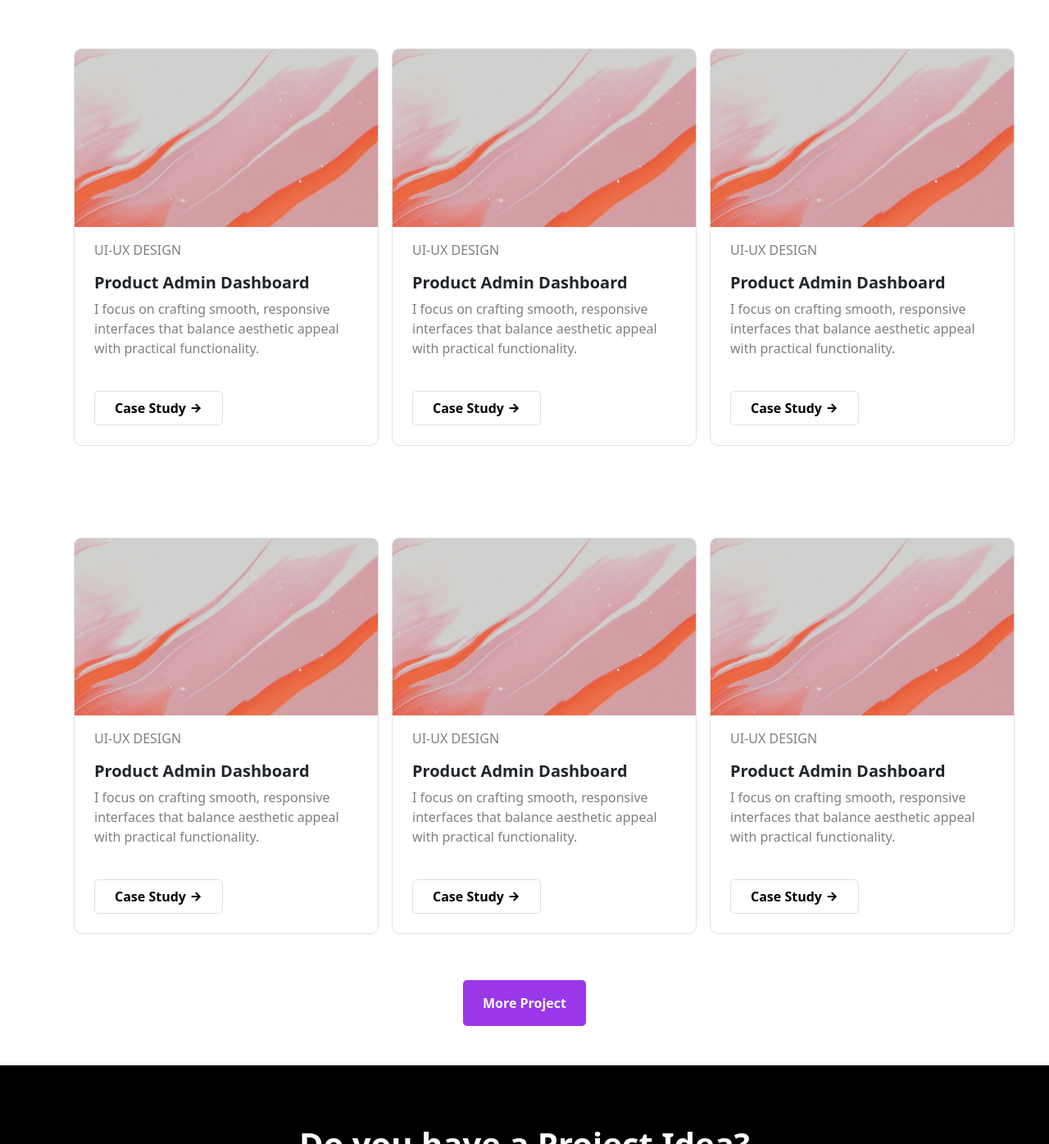
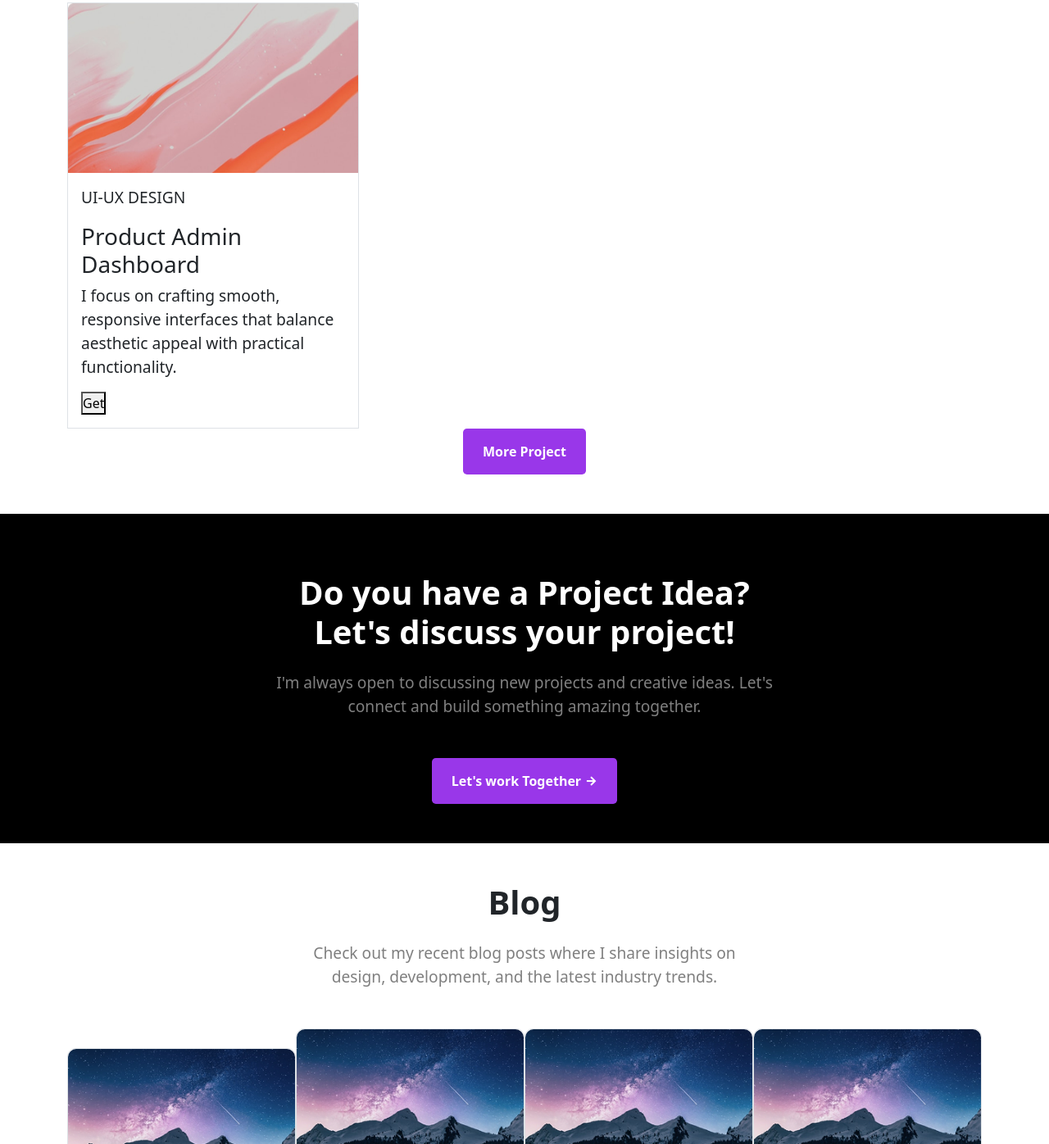
Before and after one commit to bilalahmed180/Assignment-9-Picto-portfolio, a plain HTML site: page index.html in a window 1280 px wide. Shown: the part 2449-3845 px from the top of the page at 82% size. Drawn offline with nearby package versions, Linux system fonts and the light colour scheme.

Commit message:
update portfolio card

```diff
--- a/index.html
+++ b/index.html
@@ -98,7 +98,7 @@
             transition: 0.9s;
         }
 
-        .transition{
+        .transition {
             transition: 0.1s;
         }
 
@@ -139,7 +139,7 @@
             border-radius: 5px;
         }
 
-        .side-border:hover{
+        .side-border:hover {
             border-left: 6px solid var(--background);
         }
 
@@ -165,7 +165,7 @@
 </head>
 
 <body class="">
-    <header class="position-sticky top-0 bg-light ">
+    <header class="position-sticky top-0 bg-light">
         <nav class="navbar container py-2">
             <div class="d-flex gap-2">
                 <h3 class="rounded-circle px-3 py-2 my-1 purple-background text-light">B</h3>
@@ -315,93 +315,23 @@
                 <p class="mt-4 text-black-50">Here's a selection of my recent work, showcasing my skills in creating
                     user-centric and visually appealing interfaces.</p>
             </div>
-            <div class="d-flex flex-column flex-lg-row align-items-center m-auto py-5">
-                <div class="border border-radius-10 hover-shadow col-12 col-md-6 col-lg-4 m-2">
-                    <div>
-                        <img class="w-100" src="./images/portfolio-img-1.png" alt="">
-                    </div>
-                    <div class="px-4">
-                        <p class="fs-6 text-black-50 mt-3">UI-UX DESIGN</p>
-                        <h5 class="fw-bold ">Product Admin Dashboard</h5>
-                        <p class="fs-6 text-black-50">I focus on crafting smooth, responsive interfaces that balance
-                            aesthetic appeal with practical functionality.</p>
-                        <button class="my-4 py-2 fw-bold bg-white rounded-3 border cv-button"><a
-                                class="black-color text-decoration-none cv-button px-4 py-2" href="">Case Study <i
-                                    class="ri-arrow-right-line"></i></a></button>
-                    </div>
-                </div>
-                <div class="border border-radius-10 hover-shadow col-12 col-md-6 col-lg-4 m-2">
-                    <div>
-                        <img class="w-100" src="./images/portfolio-img-1.png" alt="">
-                    </div>
-                    <div class="px-4">
-                        <p class="fs-6 text-black-50 mt-3">UI-UX DESIGN</p>
-                        <h5 class="fw-bold ">Product Admin Dashboard</h5>
-                        <p class="fs-6 text-black-50">I focus on crafting smooth, responsive interfaces that balance
-                            aesthetic appeal with practical functionality.</p>
-                        <button class="my-4 py-2 fw-bold bg-white rounded-3 border cv-button"><a
-                                class="black-color text-decoration-none cv-button px-4 py-2" href="">Case Study <i
-                                    class="ri-arrow-right-line"></i></a></button>
-                    </div>
-                </div>
-                <div class="border border-radius-10 hover-shadow col-12 col-md-6 col-lg-4 m-2">
-                    <div>
-                        <img class="w-100" src="./images/portfolio-img-1.png" alt="">
-                    </div>
-                    <div class="px-4">
-                        <p class="fs-6 text-black-50 mt-3">UI-UX DESIGN</p>
-                        <h5 class="fw-bold ">Product Admin Dashboard</h5>
-                        <p class="fs-6 text-black-50">I focus on crafting smooth, responsive interfaces that balance
-                            aesthetic appeal with practical functionality.</p>
-                        <button class="my-4 py-2 fw-bold bg-white rounded-3 border cv-button"><a
-                                class="black-color text-decoration-none cv-button px-4 py-2" href="">Case Study <i
-                                    class="ri-arrow-right-line"></i></a></button>
+            <!--  -->
+            <div class="row row-cols-1 row-cols-sm-2 row-cols-md-3 g-4">
+                <div class="col">
+                    <div class="border">
+                        <img src="./images/portfolio-img-1.png" class="card-img-top" alt="...">
+                        <div class="card-body">
+                            <p>UI-UX DESIGN</p>
+                            <h3>Product Admin Dashboard</h3>
+                            <p>I focus on crafting smooth, responsive interfaces that balance aesthetic appeal with
+                                practical functionality.</p>
+                            <button>Get</button>
                         </div>
                     </div>
                 </div>
-            <div class="d-flex flex-column flex-lg-row align-items-center m-auto py-5">
-                <div class="border border-radius-10 hover-shadow col-12 col-md-6 col-lg-4 m-2">
-                    <div>
-                        <img class="w-100" src="./images/portfolio-img-1.png" alt="">
             </div>
-                    <div class="px-4">
-                        <p class="fs-6 text-black-50 mt-3">UI-UX DESIGN</p>
-                        <h5 class="fw-bold ">Product Admin Dashboard</h5>
-                        <p class="fs-6 text-black-50">I focus on crafting smooth, responsive interfaces that balance
-                            aesthetic appeal with practical functionality.</p>
-                        <button class="my-4 py-2 fw-bold bg-white rounded-3 border cv-button"><a
-                                class="black-color text-decoration-none cv-button px-4 py-2" href="">Case Study <i
-                                    class="ri-arrow-right-line"></i></a></button>
-                    </div>
-                </div>
-                <div class="border border-radius-10 hover-shadow col-12 col-md-6 col-lg-4 m-2">
-                    <div>
-                        <img class="w-100" src="./images/portfolio-img-1.png" alt="">
-                    </div>
-                    <div class="px-4">
-                        <p class="fs-6 text-black-50 mt-3">UI-UX DESIGN</p>
-                        <h5 class="fw-bold ">Product Admin Dashboard</h5>
-                        <p class="fs-6 text-black-50">I focus on crafting smooth, responsive interfaces that balance
-                            aesthetic appeal with practical functionality.</p>
-                        <button class="my-4 py-2 fw-bold bg-white rounded-3 border cv-button"><a
-                                class="black-color text-decoration-none cv-button px-4 py-2" href="">Case Study <i
-                                    class="ri-arrow-right-line"></i></a></button>
-                    </div>
-                </div>
-                <div class="border border-radius-10 hover-shadow col-12 col-md-6 col-lg-4 m-2">
-                    <div>
-                        <img class="w-100" src="./images/portfolio-img-1.png" alt="">
-                    </div>
-                    <div class="px-4">
-                        <p class="fs-6 text-black-50 mt-3">UI-UX DESIGN</p>
-                        <h5 class="fw-bold ">Product Admin Dashboard</h5>
-                        <p class="fs-6 text-black-50">I focus on crafting smooth, responsive interfaces that balance
-                            aesthetic appeal with practical functionality.</p>
-                        <button class="my-4 py-2 fw-bold bg-white rounded-3 border cv-button"><a
-                                class="black-color text-decoration-none cv-button px-4 py-2" href="">Case Study <i
-                                    class="ri-arrow-right-line"></i></a></button>
-                    </div>
-                </div>
+            <!--  -->
+
         </div>
         <div class="d-flex justify-content-center mb-5">
             <button class="px-4 py-3 fw-bold rounded-3 border-0 purple-background hover-scale transition-sec">
@@ -473,9 +403,11 @@
         <div class="container d-flex flex-column flex-md-row align-items-center justify-content-between py-5">
             <div class="col-12 col-md-5 col-lg-5 text-center text-md-start">
                 <h2 class="fs-1 fw-bold">What I do?</h2>
-                <p class="text-black-50">I specialize in designing user experiences, crafting engaging interfaces, and building robust web
+                <p class="text-black-50">I specialize in designing user experiences, crafting engaging interfaces, and
+                    building robust web
                     applications that deliver value and usability.</p>
-                <p class="text-black-50">My approach combines creativity and technical expertise to deliver solutions that are both visually
+                <p class="text-black-50">My approach combines creativity and technical expertise to deliver solutions
+                    that are both visually
                     appealing and highly functional for users.</p>
                 <button class="px-4 py-3 my-4 fw-bold rounded-3 border-0 purple-background hover-scale transition-sec">
                     <a class="text-decoration-none text-white" href="">Say Hello!</a></button>
@@ -483,15 +415,18 @@
             <div class="col-12 col-md-5 col-lg-6 d-flex flex-column gap-4">
                 <div class="bg-white p-4 border-radius-10 hover-shadow side-border transition">
                     <h3 class="fw-bold">User Experience (UX)</h3>
-                    <p>I design intuitive and enjoyable experiences by understanding user needs, conducting research, and creating wireframes and prototypes that enhance usability.</p>
+                    <p>I design intuitive and enjoyable experiences by understanding user needs, conducting research,
+                        and creating wireframes and prototypes that enhance usability.</p>
                 </div>
                 <div class="bg-white p-4 border-radius-10 hover-shadow side-border transition">
                     <h3 class="fw-bold">User Experience (UX)</h3>
-                    <p>I design intuitive and enjoyable experiences by understanding user needs, conducting research, and creating wireframes and prototypes that enhance usability.</p>
+                    <p>I design intuitive and enjoyable experiences by understanding user needs, conducting research,
+                        and creating wireframes and prototypes that enhance usability.</p>
                 </div>
                 <div class="bg-white p-4 border-radius-10 hover-shadow side-border transition">
                     <h3 class="fw-bold">User Experience (UX)</h3>
-                    <p>I design intuitive and enjoyable experiences by understanding user needs, conducting research, and creating wireframes and prototypes that enhance usability.</p>
+                    <p>I design intuitive and enjoyable experiences by understanding user needs, conducting research,
+                        and creating wireframes and prototypes that enhance usability.</p>
                 </div>
             </div>
         </div>
```
Lines whose indentation alone changed are shown as unchanged.
